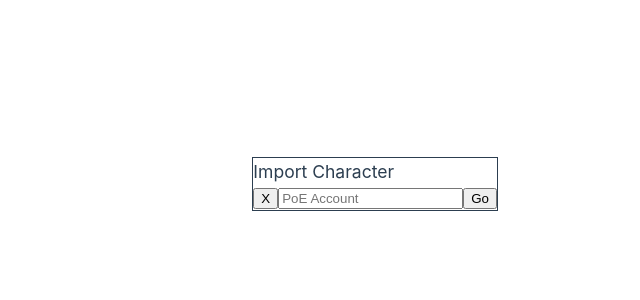
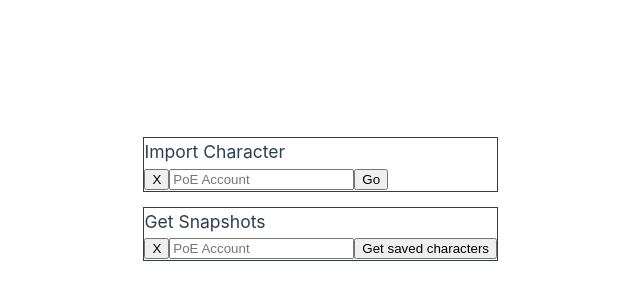
Before and after one commit to fluxink/poe_char_snapshot, a Vue app in the folder frontend/vue/poexvue/: page / in a window 1280 px wide. Shown: the part 216-516 px from the top of the page, without its empty margins (142-782 px from the left). Built offline with nearby package versions, Linux system fonts and the light colour scheme.

Commit message:
get-snapshots component

```diff
--- a/frontend/vue/poexvue/src/App.vue
+++ b/frontend/vue/poexvue/src/App.vue
@@ -1,19 +1,24 @@
 <template>
     <div>
         <fetch-account></fetch-account>
+        <get-snapshots></get-snapshots>
     </div>
 </template>
 
 <script>
 import FetchAccount from "@/components/FetchAccount.vue"
+import GetSnapshots from "@/components/GetSnapshots.vue"
 
 export default {
     components: {
-        FetchAccount
+        FetchAccount,
+        GetSnapshots
     }
 }
 </script>
 
 <style scoped>
-
+    div {
+        margin-top: 15px;
+    }
 </style>
--- a/frontend/vue/poexvue/src/components/FetchAccount.vue
+++ b/frontend/vue/poexvue/src/components/FetchAccount.vue
@@ -6,6 +6,7 @@
         <input v-else v-model="account_name" type="text" disabled>
         <button v-if="characters.length == 0" @click="fetchCharacters">Go</button>
         <select v-if="characters.length >= 1" v-model="selected_char">
+            <option disabled value="">Select Character</option>
             <option v-for="character in characters" :value="character">
                 {{character.league}} {{ character.level }}, {{character.name}}, {{character.class}}
             </option>
--- /dev/null
+++ b/frontend/vue/poexvue/src/components/GetSnapshots.vue
@@ -0,0 +1,56 @@
+<template>
+    <div class="get-snapshots">
+        <h3>Get Snapshots</h3>
+        <button @click="clearAccount">X</button>
+        <input v-if="characters.length == 0" type="text" placeholder="PoE Account" v-model="account">
+        <input v-else v-model="account" type="text" disabled>
+        <button v-if="characters.length == 0" @click="fetchSavedCharacters">Get saved characters</button>
+        <select v-if="characters.length >= 1" v-model="selected_character">
+            <option disabled value="">Select Character</option>
+            <option v-for="character in characters" :value="character.character">
+                {{character.character}}
+            </option>
+        </select>
+        <button v-if="characters.length >= 1" @click="fetchCharacterSnapshots">Retrive</button>
+    </div>
+</template>
+<script>
+export default {
+    data(){
+        return {
+            account: "",
+            characters: [],
+            selected_character: ""
+        }
+    },
+    methods: {
+        async fetchSavedCharacters(e){
+            let response = await fetch("http://127.0.0.1:8000/api/get/" + this.account, {
+                method: "GET",
+                headers: {
+                    'Content-Type': 'application/json'
+                },
+            })
+            let result = await response.json()
+            this.characters = result
+        },
+        clearAccount(e){
+            this.account = ""
+            this.characters = []
+        },
+        async fetchCharacterSnapshots(e){
+            let response = await fetch("http://127.0.0.1:8000/api/get/" + this.account + "/" + this.selected_character, {
+                method: "GET"
+            })
+            let result = await response.json()
+            console.log(result)
+        }
+    }
+}
+</script>
+<style scoped>
+    .get-snapshots {
+        border-width: 1px;
+        border-style: solid;
+    }
+</style>
```
Also changed, not shown: frontend/vue/poexvue/src/components/Input.vue (+6 -1 lines).
